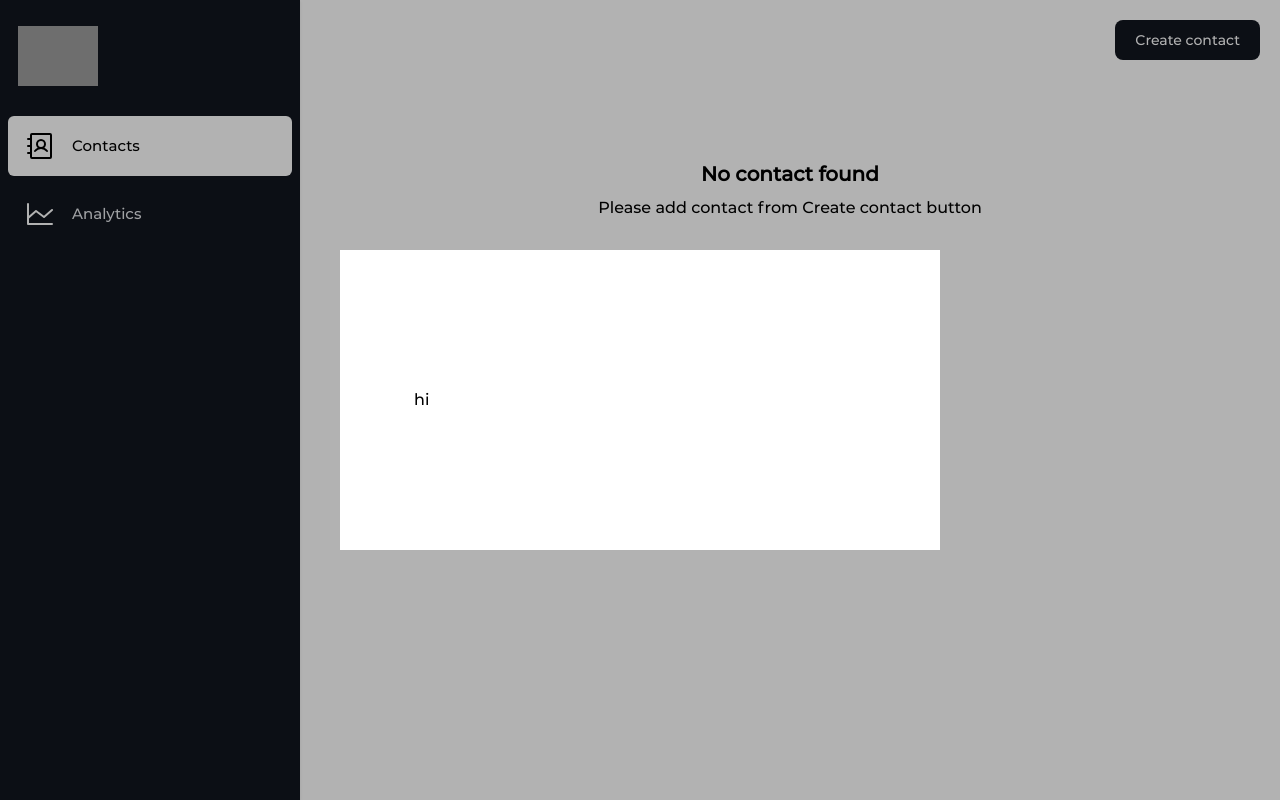
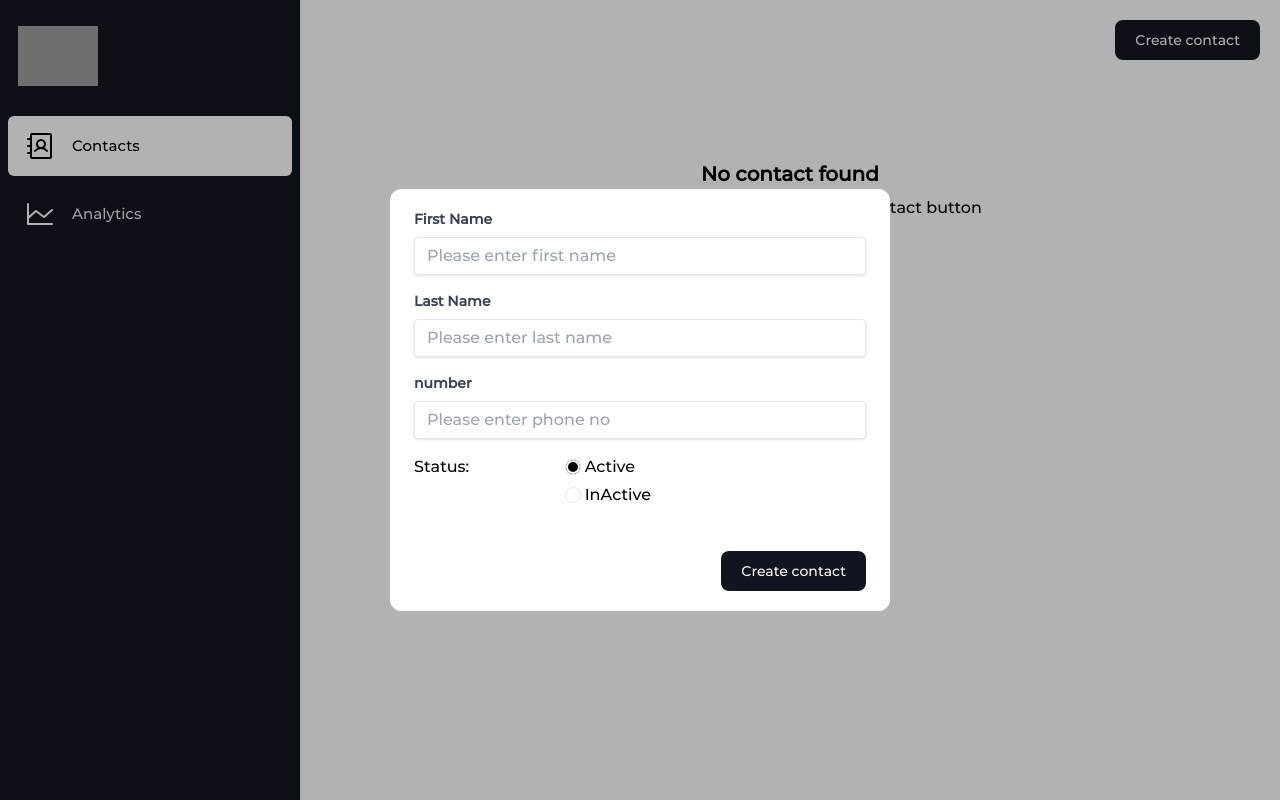
Before and after one commit to RonithPR16/taiyo-assignment, a React (Create React App) app: page / in a window 1280 px wide. Both pictures are taken after a click on the button "Create contact". Built offline with nearby package versions, Linux system fonts and the light colour scheme; grey boxes are pictures that could not be loaded.

Commit message:
Added contact manager form

```diff
--- /dev/null
+++ b/src/components/CustomInput.tsx
@@ -0,0 +1,23 @@
+import React from 'react'
+
+type Props = {
+    label: string;
+    value: string;
+    placeholder: string;
+    onChange: (value: string) => void
+}
+
+function CustomInput({ label, placeholder, value, onChange }: Props) {
+    return (
+        <>
+            <div className="mb-4">
+                <label className="block text-gray-700 text-sm font-bold mb-2" htmlFor={label.toLowerCase()}>
+                    {label}
+                </label>
+                <input className="shadow appearance-none border rounded w-full py-2 px-3 text-gray-700 leading-tight focus:outline-none focus:shadow-outline" id={label.toLowerCase()} type="text" placeholder={placeholder} value={value} onChange={(e) => onChange(e.target.value)} />
+            </div>
+        </>
+    )
+}
+
+export default CustomInput
--- a/src/components/CustomModal.tsx
+++ b/src/components/CustomModal.tsx
@@ -63,11 +63,11 @@ const CustomModal = ({
                     }}
                 />
                 <div
-                    className='fixed top-[50%] left-[50%] -translate-y-1/2 -translate-x-1/2 bg-white p-[50px] z-[1000]'
+                    className='fixed top-[50%] left-[50%] -translate-y-1/2 -translate-x-1/2 bg-white z-[1000] rounded-xl'
                     onClick={(e) => e.stopPropagation()}
                 >
                     <div
-                        className='flex items-center lg:min-w-[500px] min-h-[200px] lg:max-w-[70vw] max-h-[70vh] bg-[var(--modal-background-color)] rounded-xl py-5 px-6'
+                        className='flex items-center min-w-[90vw] lg:min-w-[500px] min-h-[200px] lg:max-w-[70vw] max-h-[70vh] bg-[var(--modal-background-color)] rounded-xl py-5 px-6'
                     >
                         {children}
                     </div>
--- /dev/null
+++ b/src/components/RadioButton.tsx
@@ -0,0 +1,19 @@
+import React from 'react'
+
+type Props = {
+    isChecked: boolean;
+    label: string;
+}
+
+function RadioButton({isChecked,label}: Props) {
+  return (
+  <div className="flex items-center mr-4 mb-1">
+          <input id={ label} type="radio" name="radio" className="hidden" checked={isChecked} />
+    <label htmlFor="radio1" className="flex items-center cursor-pointer">
+     <span className="w-4 h-4 inline-block mr-1 rounded-full border border-grey"></span>
+              { label}</label>
+   </div>
+  )
+}
+
+export default RadioButton
--- a/src/index.css
+++ b/src/index.css
@@ -12,6 +12,7 @@
   --primary-button-color:#050708;
   --primary-button-hover-color:#11151e;
   --modal-background-color: #FFF;
+  --radio-button-color:#050708;
 }
 
 
@@ -24,3 +25,22 @@
 body {
   font-family: 'Montserrat', sans-serif;
 }
+
+input[type="radio"] + label span {
+    transition:background  .2s,
+      transform .2s;
+}
+
+input[type="radio"] + label span:hover,
+input[type="radio"] + label:hover span{
+  transform: scale(1.2);
+}
+
+input[type="radio"]:checked + label span {
+  background-color: var(--radio-button-color);
+  box-shadow: 0px 0px 0px 2px white inset;
+}
+
+input[type="radio"]:checked + label{
+   color: var(--radio-button-color);
+}
--- a/src/view/ContactsManager/ContactsManager.tsx
+++ b/src/view/ContactsManager/ContactsManager.tsx
@@ -1,11 +1,18 @@
 import { useState } from 'react'
 import PrimaryButton from '../../components/PrimaryButton'
 import CustomModal from '../../components/CustomModal';
+import CustomInput from '../../components/CustomInput';
+import RadioButton from '../../components/RadioButton';
 
 type Props = {}
 
 function ContactsManager({ }: Props) {
   const [showModal, setShowModal] = useState<boolean>(false);
+
+  const handleAddContact = () => {
+    console.log('add contact')
+    setShowModal(!showModal)
+  }
 
   const handleModelClose = () => {
     setShowModal(!showModal)
@@ -21,9 +28,23 @@ function ContactsManager({ }: Props) {
       </div>
 
       <CustomModal visible={showModal} setVisible={handleModelClose}>
-        <div className='bg-white'>
-          <h1>hi</h1>
-       </div>
+           <div className='bg-white w-full'>
+          <CustomInput value='' onChange={(e)=>{console.log(e)}} label='First Name' placeholder='Please enter first name'/>
+          <CustomInput value='' onChange={(e)=>{console.log(e)}} label='Last Name' placeholder='Please enter last name'/>
+          <CustomInput value='' onChange={(e) => { console.log(e) }} label='number' placeholder='Please enter phone no' />
+          <div className='grid grid-cols-[1fr,2fr]'>
+              <h1 className="font-xl">
+                  Status:
+              </h1>
+            <div>
+              <RadioButton isChecked label='Active'/>
+              <RadioButton isChecked={false} label='InActive' />
+              </div>
+          </div>
+             <div className="mt-10 flex justify-end">
+                <PrimaryButton label='Create contact' onClick={handleAddContact} />
+              </div>
+    </div>
        </CustomModal>
     </div>
 
```
